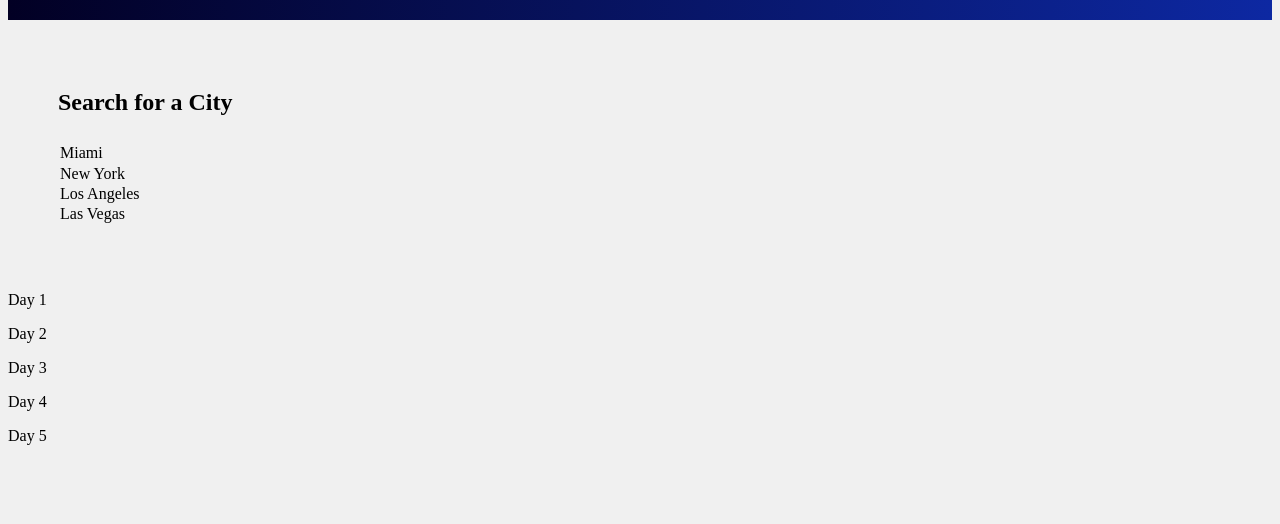
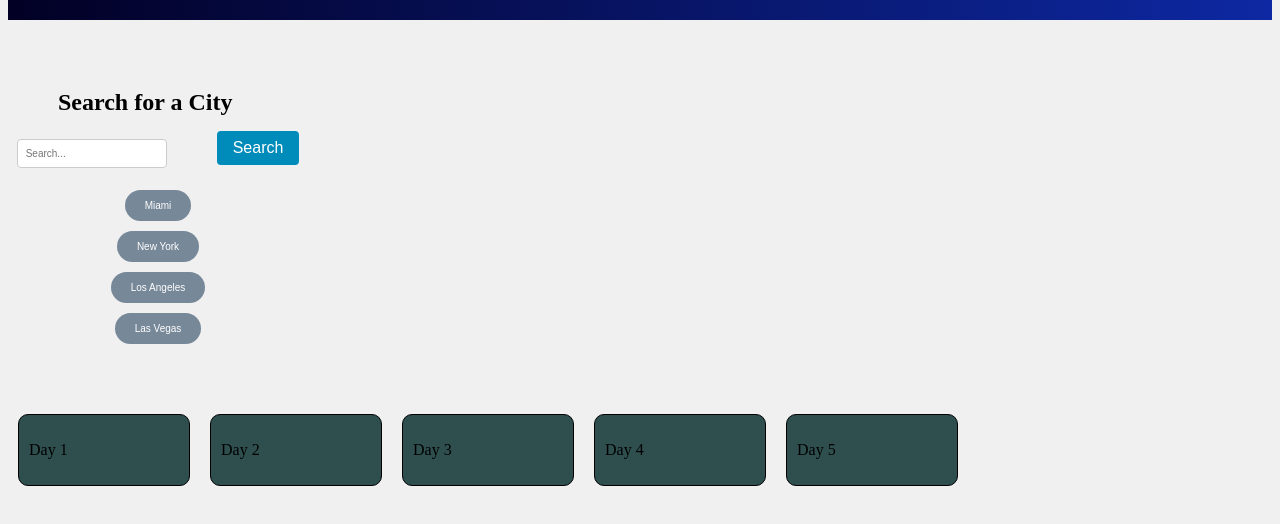
Before and after one commit to carolynlupi/Weather-Dashboard, a plain HTML site: page index.html in a window 1280 px wide. Shown: the part 72-596 px from the top of the page. Drawn offline with Linux system fonts and the light colour scheme.

Commit message:
Added in buttons, css styles, html elements

```diff
--- a/assets/style.css
+++ b/assets/style.css
@@ -11,6 +11,10 @@ header {
     font-size: 17px;
 }
 
+main {
+    flex: 1;
+}
+
 #aside {
     position: left;
     left: 0;
@@ -19,6 +23,7 @@ header {
     height: 100%;
     padding: 50px;
     text-align: left;
+    flex: 1;
 }
 
 #aside h2 {
@@ -81,3 +86,18 @@ header {
     cursor: pointer;
     margin-bottom: 10px;
 }
+
+.container {
+    white-space: nowrap;
+    background-color: darkslategrey;
+    width: 150px;
+    height: auto;
+    padding: 10px;
+    margin: 10px;
+    border: 1px solid black;
+    border-radius: 10px;
+}
+
+.container-wrapper { /* Added container-wrapper selector */
+    display: flex;
+}
--- a/index.html
+++ b/index.html
@@ -13,15 +13,20 @@
     </header>
     <aside id="aside">
         <h2>Search for a City</h2>
-        <br>
-        <form>
-            <option>Miami</option>
-            <option>New York</option>
-            <option>Los Angeles</option>
-            <option>Las Vegas</option>
-        </form>
-    </aside>
+        <div class="search-bar">
+            <input type="text" placeholder="Search...">
+            <button class="button">Search</button>
+          </div>
+        <div class="button-container">
+          <button class="button">Miami</button>
+          <button class="button">New York</button>
+          <button class="button">Los Angeles</button>
+          <button class="button">Las Vegas</button>
+        </div>
+
+      </aside>
     <main>
+    <div class="container-wrapper">
         <div class="container">
             <p class="container-header">Day 1</p>
         </div>
@@ -37,6 +42,7 @@
         <div class="container">
             <p class="container-header">Day 5</p>
         </div>
+    </div>
     </main>
 </body>
 <script src="assets/script.js"></script>
```
